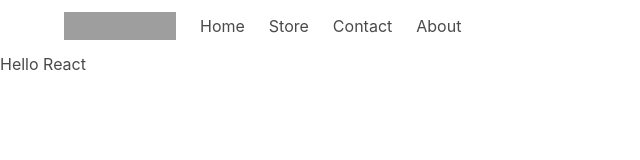
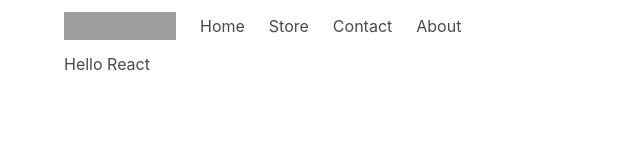
Before and after one commit to LuisHernandezCoding/Shopping-Cart-React, a React (Create React App) app: page / in a window 1280 px wide. Shown: the top 160 px of the page, without its empty margins (0-640 px from the left). Built offline with nearby package versions, Linux system fonts and the light colour scheme; grey boxes are pictures that could not be loaded.

Commit message:
Changed App component to Home

```diff
--- a/src/RouteSwitch.js
+++ b/src/RouteSwitch.js
@@ -1,6 +1,6 @@
 import { BrowserRouter, Routes, Route } from 'react-router-dom';
 
-import App from './pages/App';
+import Home from './pages/Home';
 import Store from './pages/Store';
 import Contact from './pages/Contact';
 import About from './pages/About';
@@ -9,12 +9,14 @@
 const RouteSwitch = () => (
   <BrowserRouter>
     <Navbar />
-    <Routes>
-      <Route path="/" element={<App />} />
-      <Route path="/store" element={<Store />} />
-      <Route path="/contact" element={<Contact />} />
-      <Route path="/about" element={<About />} />
-    </Routes>
+    <div className="container">
+      <Routes>
+        <Route path="/" element={<Home />} />
+        <Route path="/store" element={<Store />} />
+        <Route path="/contact" element={<Contact />} />
+        <Route path="/about" element={<About />} />
+      </Routes>
+    </div>
   </BrowserRouter>
 );
 
--- a/src/pages/App.js
+++ /dev/null
@@ -1,11 +0,0 @@
-import './App.css';
-
-function App() {
-  return (
-    <div className="App">
-      Hello React
-    </div>
-  );
-}
-
-export default App;
--- /dev/null
+++ b/src/pages/Home.js
@@ -0,0 +1,11 @@
+import './Home.css';
+
+function Home() {
+  return (
+    <div className="Home">
+      Hello React
+    </div>
+  );
+}
+
+export default Home;
```
Also changed, not shown: src/pages/Home.css (renamed from src/pages/App.css), 1 other file (tests, documents, lock files or other folders).
